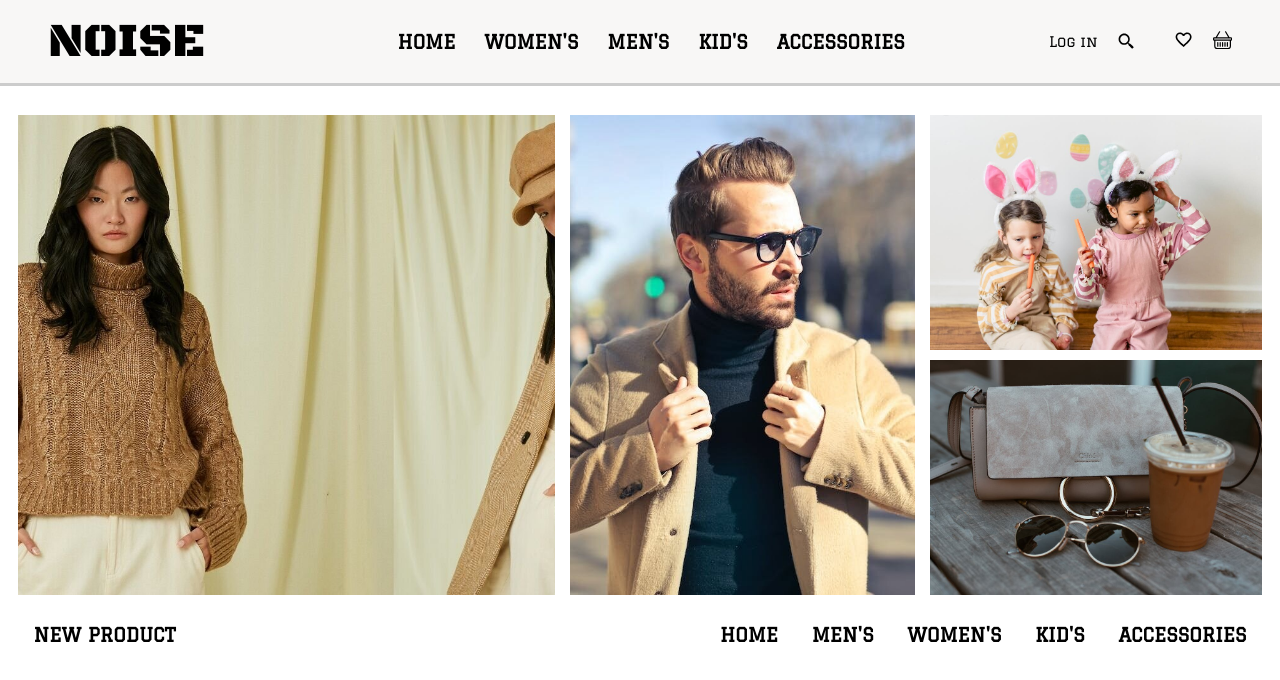
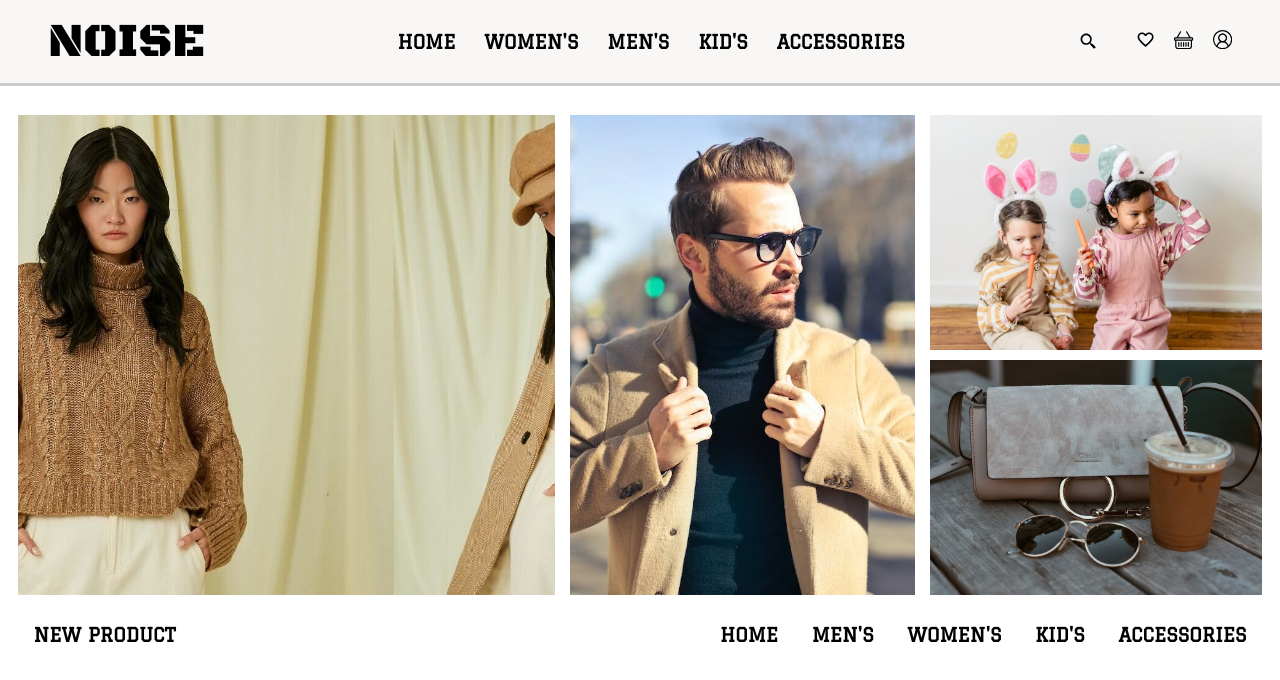
Before and after one commit to fatihozzgen/noise, a React (Create React App) app: page / in a window 1280 px wide. Shown: the top 680 px of the page. Built offline with nearby package versions, Linux system fonts and the light colour scheme; a web font is replaced by a local one.

Commit message:
account page updated

```diff
--- a/src/components/navbar.jsx
+++ b/src/components/navbar.jsx
@@ -3,9 +3,11 @@ import "../style/navbar.css";
 import { BiSearchAlt2 } from "react-icons/bi";
 import { MdFavoriteBorder } from "react-icons/md";
 import { BsBasket } from "react-icons/bs";
+import { VscAccount } from "react-icons/vsc";
 import { Link } from "react-router-dom";
 
 function Navbar() {
+  const [user, setUser] = useState(true);
   const [input, setinput] = useState(true);
   console.log(input);
   return (
@@ -23,11 +25,6 @@ function Navbar() {
       </div>
 
       <div className="nav-right-side">
-        <div className="log-reg">
-          <Link to="login">Log in </Link>
-          {/* <Link to="register">Register </Link> */}
-        </div>
-
         <BiSearchAlt2 className="searchicon" />
         <input className={"nav-input"} placeholder="Search" />
 
@@ -38,6 +35,10 @@ function Navbar() {
         <Link to="basket">
           <BsBasket />
         </Link>
+
+        <Link to={user ? "" : "login"}>
+          <VscAccount />
+        </Link>
       </div>
     </div>
   );
--- a/src/index.js
+++ b/src/index.js
@@ -2,6 +2,12 @@ import React from "react";
 import ReactDOM from "react-dom/client";
 import "./index.css";
 import App from "./App";
+import { store } from "./redux/store";
+import { Provider } from "react-redux";
 
 const root = ReactDOM.createRoot(document.getElementById("root"));
-root.render(<App />);
+root.render(
+  <Provider store={store}>
+    <App />
+  </Provider>
+);
```
